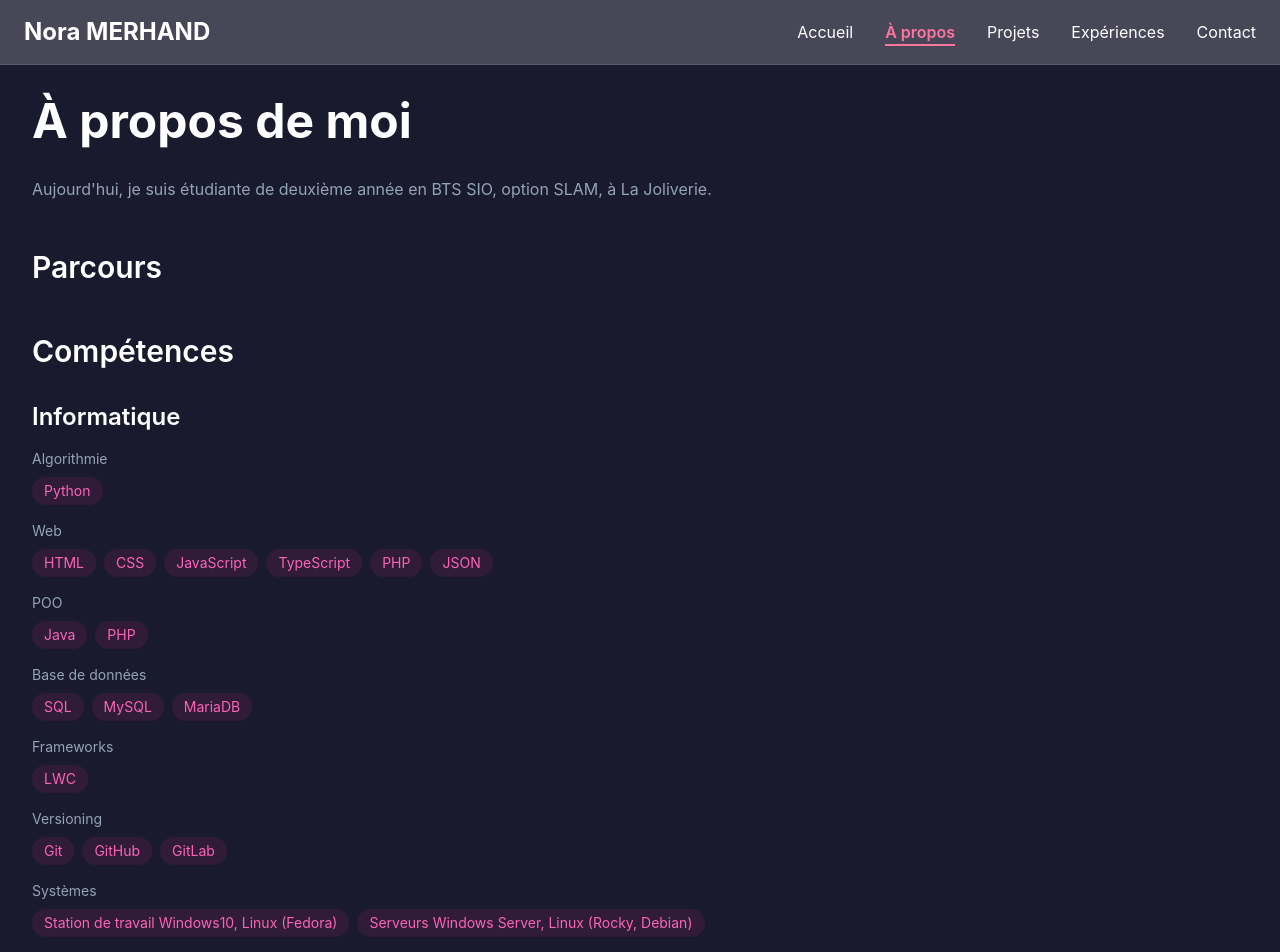
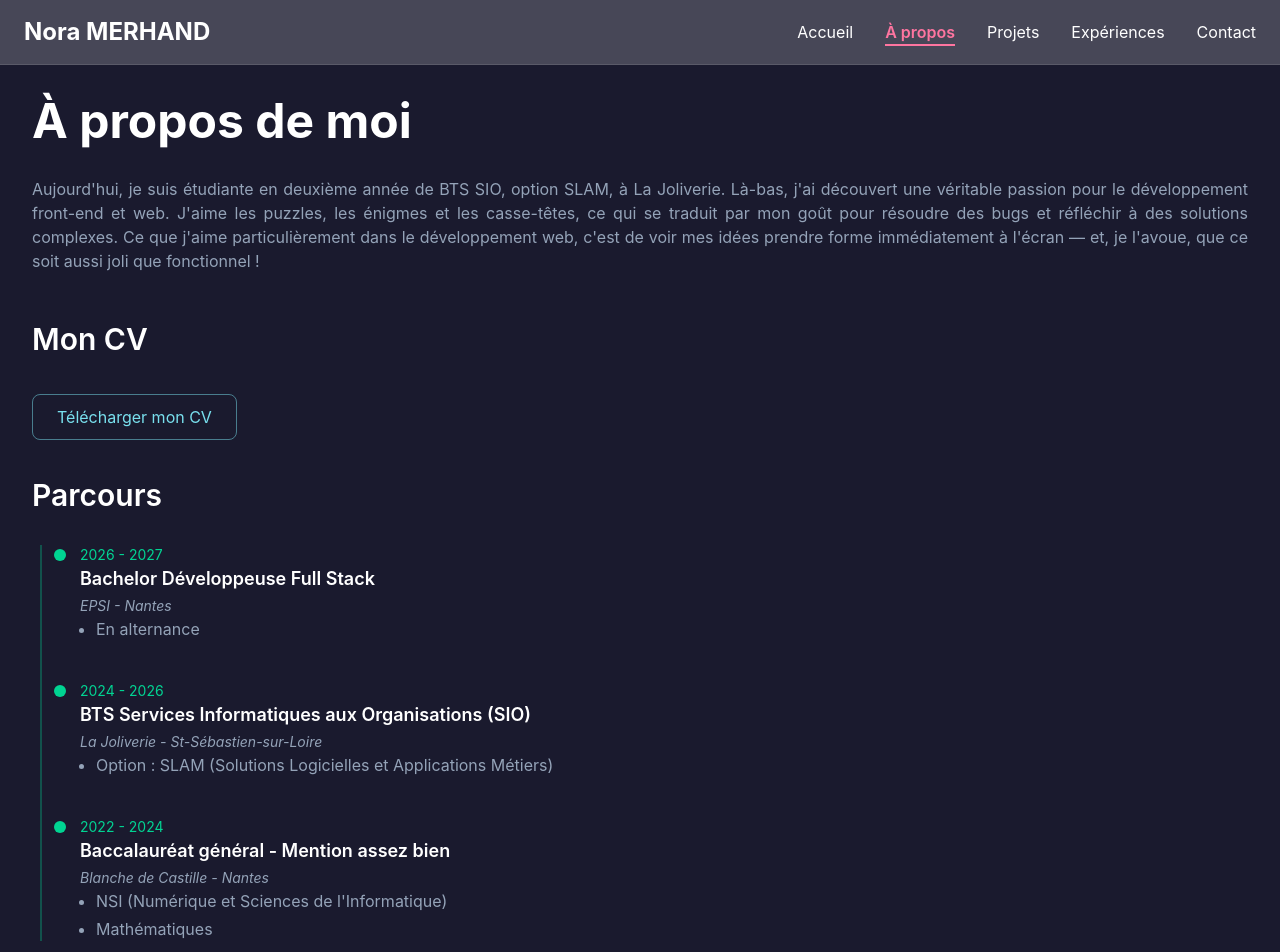
Before and after one commit to nmerhand/mon-portfolio, a React (Vite) app: page /about in a window 1280 px wide. Shown: the top 952 px of the page. Built offline with nearby package versions, Linux system fonts and the light colour scheme.

Commit message:
Page 'A propos' finalisée

```diff
--- a/src/components/Buttons/ButtonPrimary.tsx
+++ b/src/components/Buttons/ButtonPrimary.tsx
@@ -1,17 +1,18 @@
 import React from 'react';
 
-interface ButtonProps {
+export interface ButtonProps {
     message: string;
     onClick?: () => void;
     href?: string;
+    target?: string;
 }
 
-const ButtonPrimary: React.FC<ButtonProps> = ({ message, onClick, href }) => {
+const ButtonPrimary: React.FC<ButtonProps> = ({ message, onClick, href, target }) => {
     const baseStyles = "px-6 py-3 bg-[#FF75A0] text-[#1A1A2E] rounded-lg cursor-pointer hover:bg-[#FFB6C1] hover:shadow-lg transition-colors";
 
     if (href) {
         return (
-        <a href={href} className={baseStyles}>
+        <a href={href} target={target} className={baseStyles}>
             {message}
         </a>
         );
--- /dev/null
+++ b/src/components/Buttons/ButtonSecond.tsx
@@ -0,0 +1,22 @@
+import React from 'react';
+import type { ButtonProps } from './ButtonPrimary';
+
+const ButtonSecond: React.FC<ButtonProps> = ({ message, onClick, href, target }) => {
+    const baseStyles = 'px-6 py-3 text-[#79E0EE] border border-[#79E0EE]/50 rounded-lg bg-transparent cursor-pointer transition-all duration-200 hover:bg-[#79E0EE]/10 hover:border-[#79E0EE]';
+
+    if (href) {
+        return (
+            <a href={href} target={target} className={baseStyles}>
+                {message}
+            </a>
+        );
+    }
+
+    return (
+        <button className={baseStyles} onClick={onClick}>
+            {message}
+        </button>
+    );
+};
+
+export default ButtonSecond;
--- a/src/components/Cards/CardSkill.tsx
+++ b/src/components/Cards/CardSkill.tsx
@@ -20,7 +20,7 @@ const CardSkill : React.FC<CardSkillProps> = ({skill}) => {
                                 {items.map((item, index) => (
                                     <span
                                         key={index}
-                                        className="bg-pink-500/10 text-pink-400 px-3 py-1 rounded-full text-sm"
+                                        className="bg-purple-600/10 text-purple-500 px-3 py-1 rounded-full text-sm"
                                     >
                                         {item}
                                     </span>
@@ -43,7 +43,7 @@ const CardSkill : React.FC<CardSkillProps> = ({skill}) => {
                                 {items.map((item, index) => (
                                     <span
                                         key={index}
-                                        className="bg-purple-500/10 text-purple-400 px-3 py-1 rounded-full text-sm"
+                                        className="bg-pink-500/10 text-pink-500 px-3 py-1 rounded-full text-sm"
                                     >
                                         {item}
                                     </span>
@@ -61,7 +61,7 @@ const CardSkill : React.FC<CardSkillProps> = ({skill}) => {
                     {skill.soft.map((skill, index) => (
                         <span
                             key={index}
-                            className="bg-[#79E0EE]/10 text-[#79E0EE] px-3 py-1 rounded-full text-sm"
+                            className="bg-red-400/10 text-red-400 px-3 py-1 rounded-full text-sm"
                         >
                             {skill}
                         </span>
--- /dev/null
+++ b/src/components/Timeline.tsx
@@ -0,0 +1,34 @@
+import type React from "react";
+import type { School } from "../types";
+
+interface TimelineProps {
+    school: School[];
+}
+
+const Timeline : React.FC<TimelineProps> = ({school}) => {
+
+  return (
+    <div className="relative pl-6">
+      <div className="absolute left-2 top-0 h-full w-[2px] bg-emerald-400/30"></div>
+
+      {school.map((school, index) => (
+        <div key={index} className="mb-10 relative">
+          <div className="absolute mt-1 -left-[2px] w-3 h-3 bg-emerald-400 rounded-full"></div>
+
+          <div className="ml-6">
+            <p className="text-sm text-emerald-400">{school.date}</p>
+            <h3 className="text-lg font-semibold text-white">{school.title}</h3>
+            <i className="text-[#94A3B8] text-sm">{school.name} - {school.localisation}</i>
+            <ul className="list-disc ml-4 space-y-1">
+                {school.description?.map((description, index) => (
+                    <li className="text-[#94A3B8]" key={index}>{description}</li>
+                ))}
+            </ul>
+          </div>
+        </div>
+      ))}
+    </div>
+  );
+};
+
+export default Timeline;
--- /dev/null
+++ b/src/data/school.ts
@@ -0,0 +1,29 @@
+import type { School } from "../types";
+
+export const schools: School[] = [
+    {
+        id: 3,
+        name: "EPSI",
+        date: "2026 - 2027",
+        title: "Bachelor Développeuse Full Stack",
+        description: ["En alternance"],
+        localisation: "Nantes"
+    },
+    {
+        id: 2,
+        name: "La Joliverie",
+        date: "2024 - 2026",
+        title: "BTS Services Informatiques aux Organisations (SIO)",
+        description: ["Option : SLAM (Solutions Logicielles et Applications Métiers)"],
+        localisation: "St-Sébastien-sur-Loire"
+    },
+    {
+        id: 1,
+        name: "Blanche de Castille",
+        date : "2022 - 2024",
+        title: "Baccalauréat général - Mention assez bien",
+        description: ["NSI (Numérique et Sciences de l'Informatique)", "Mathématiques"],
+        localisation: "Nantes"
+    }
+
+]
--- a/src/pages/About.tsx
+++ b/src/pages/About.tsx
@@ -1,20 +1,29 @@
+import ButtonSecond from "../components/Buttons/ButtonSecond";
 import CardSkill from "../components/Cards/CardSkill";
+import Timeline from "../components/Timeline";
 import { skills } from "../data/skills";
+import { schools } from "../data/school";
 
-const About = () => {
+function About() {
     return (
         <div className="bg-[#1A1A2E] min-h-screen">
             <div className="p-8">
 
                 <section className="mb-12">
                     <h1 className="text-5xl font-bold text-white mb-8">À propos de moi</h1>
-                    <p className="mt-4 text-[#94A3B8]">
-                        Aujourd'hui, je suis étudiante de deuxième année en BTS SIO, option SLAM, à La Joliverie.
+                    <p className="mt-4 text-[#94A3B8] text-justify">
+                        Aujourd'hui, je suis étudiante en deuxième année de BTS SIO, option SLAM, à La Joliverie. Là-bas, j'ai découvert une véritable passion pour le développement front-end et web. J'aime les puzzles, les énigmes et les casse-têtes, ce qui se traduit par mon goût pour résoudre des bugs et réfléchir à des solutions complexes. Ce que j'aime particulièrement dans le développement web, c'est de voir mes idées prendre forme immédiatement à l'écran — et, je l'avoue, que ce soit aussi joli que fonctionnel !
                     </p>
                 </section>
 
                 <section className="mb-12">
+                    <h2 className="text-3xl font-semibold text-white mb-12">Mon CV</h2>
+                    <ButtonSecond message="Télécharger mon CV" href="/MERHAND_Nora_CV.pdf" target="_blank" />
+                </section>
+
+                <section className="mb-12">
                     <h2 className="text-3xl font-semibold text-white mb-8">Parcours</h2>
+                    <Timeline school={schools} />
                 </section>
 
                 <section className="mb-12">
@@ -25,10 +34,6 @@ const About = () => {
                     </div>
                 </section>
 
-                <section className="mb-12">
-                    <h2 className="text-3xl font-semibold text-white mb-8">Mon CV</h2>
-
-                </section>
             </div>
         </div>
     );
--- a/src/types/index.ts
+++ b/src/types/index.ts
@@ -28,3 +28,12 @@ export type Skill = {
   outils: { [label:string] : string[] };
   soft: string[];
 };
+
+export type School = {
+  id: number;
+  name: string;
+  date : string;
+  title: string;
+  description?: string[];
+  localisation: string;
+}
```
